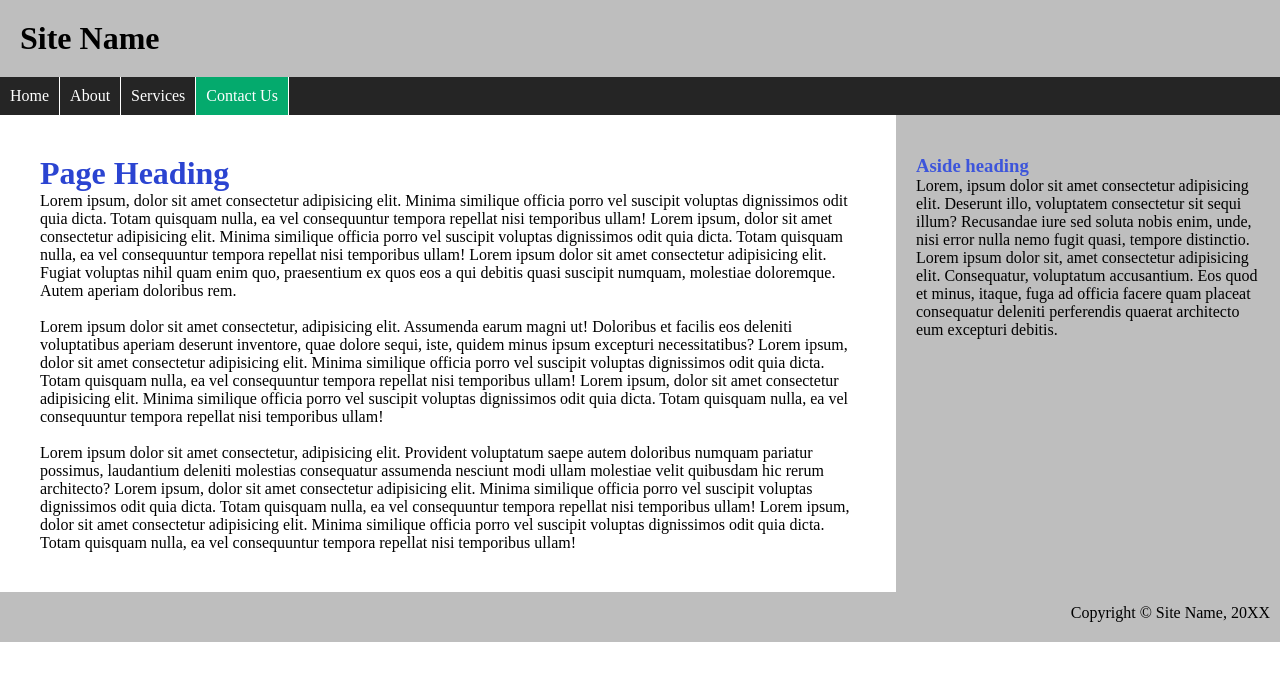
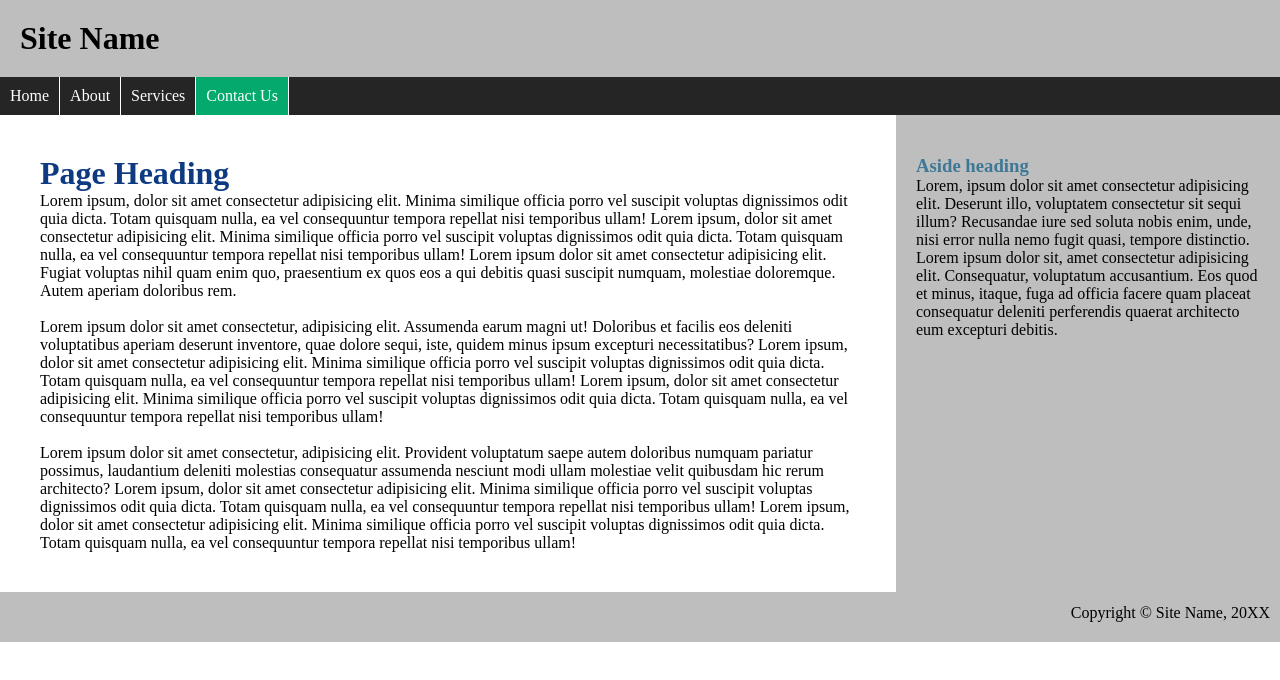
Before and after one commit to adityanarayan2302/CSS-Template1, a plain HTML site: page src/index.html in a window 1280 px wide. Drawn offline with Linux system fonts and the light colour scheme.

Commit message:
updated the color again by picking it from inspect tool

```diff
--- a/src/index.html
+++ b/src/index.html
@@ -29,7 +29,7 @@
       <div id="body_div">
         <!-- left part of body -->
         <div id="left_div">
-          <h1 style="color: rgb(43, 68, 209)">Page Heading</h1>
+          <h1 style="color: #0d3a81">Page Heading</h1>
           <p>
             Lorem ipsum, dolor sit amet consectetur adipisicing elit. Minima
             similique officia porro vel suscipit voluptas dignissimos odit quia
@@ -73,7 +73,7 @@
         </div>
         <!-- right part of body -->
         <div id="right_div">
-          <h3 style="color: rgb(61, 85, 219)">Aside heading</h3>
+          <h3 style="color: #3e7896">Aside heading</h3>
           <p>
             Lorem, ipsum dolor sit amet consectetur adipisicing elit. Deserunt
             illo, voluptatem consectetur sit sequi illum? Recusandae iure sed
```
